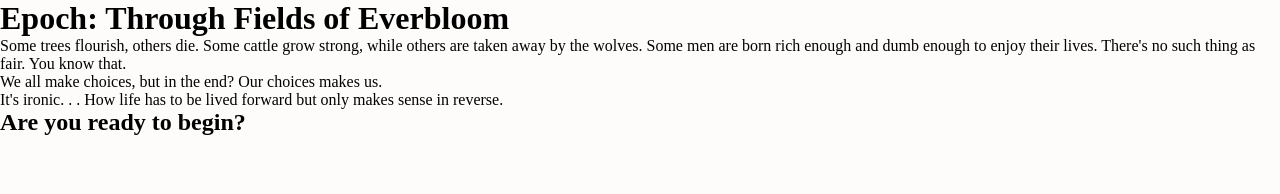
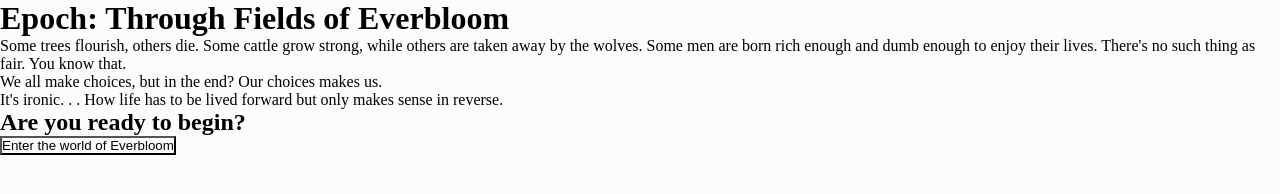
Before and after one commit to daydreamingprince/Epoch, a plain HTML site: page index.html in a window 1280 px wide. Drawn offline with Linux system fonts and the light colour scheme.

Commit message:
feat: add main button for entering the game

```diff
--- a/index.html
+++ b/index.html
@@ -21,5 +21,7 @@
       for the button to start the game. We'll find out eventually. I'll probably
       use a placeholder for now which would be the button element -->
     <h2>Are you ready to begin?</h2>
+
+    <button>Enter the world of Everbloom</button>
   </body>
 </html>
```
